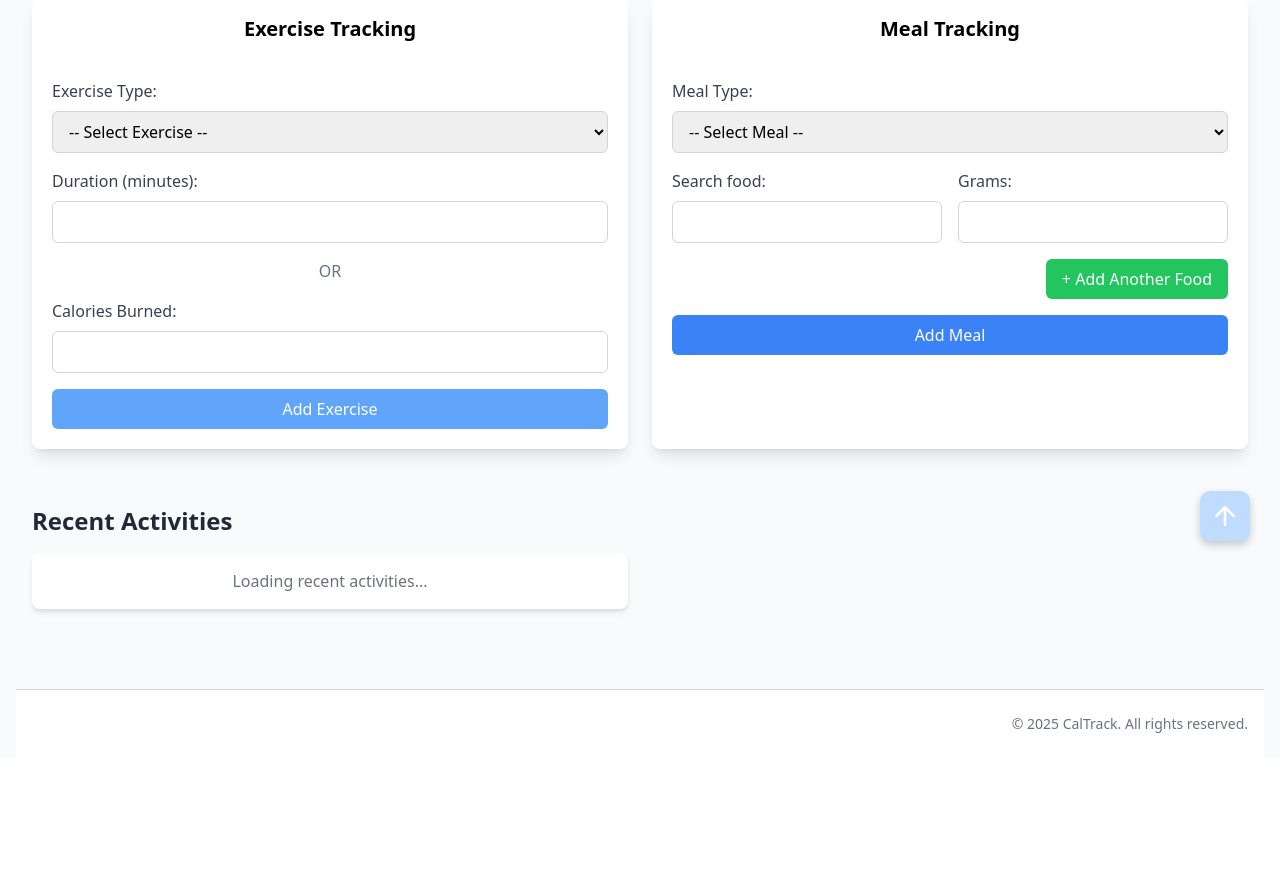
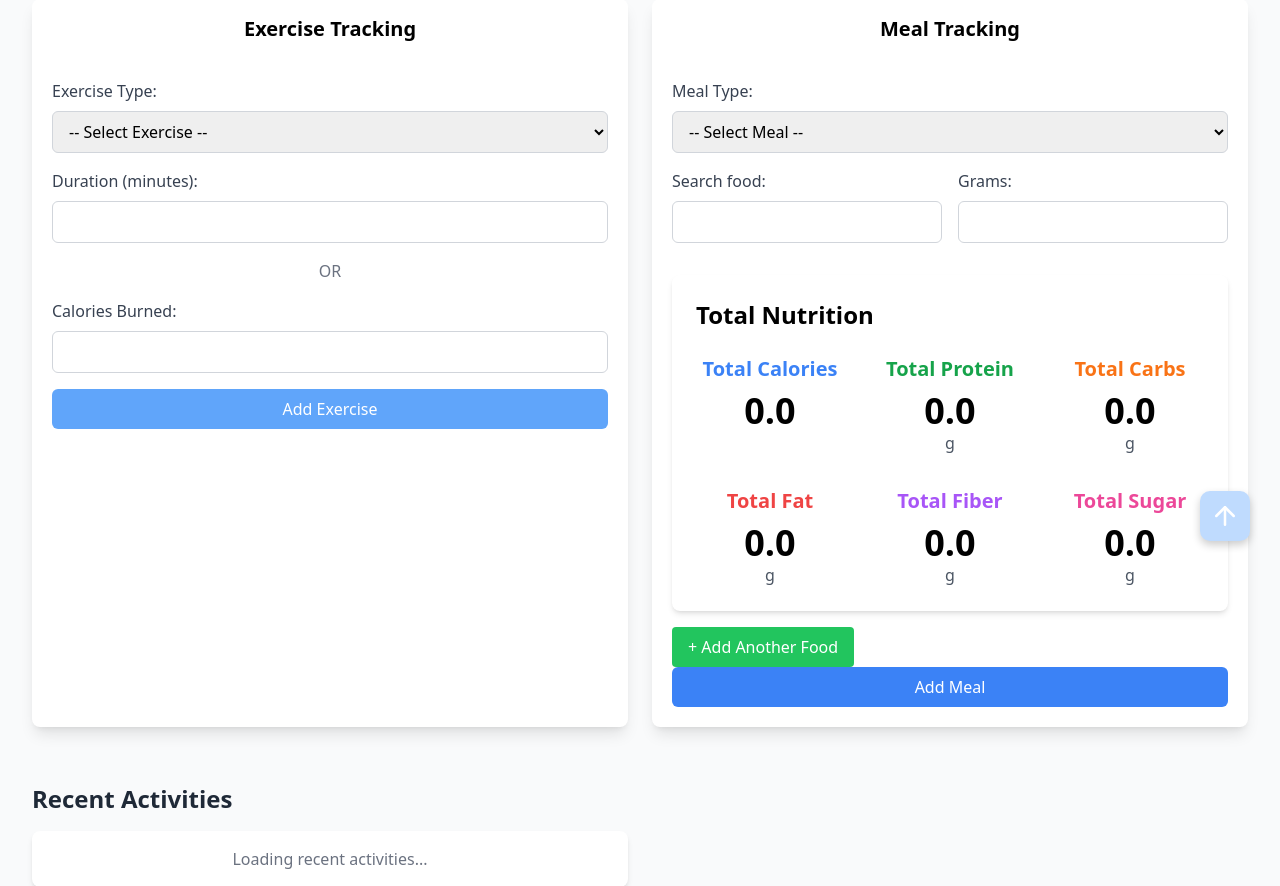
Before and after one commit to survivzhang/webTeam51, a Flask app: template app/templates/upload.html in a window 1280 px wide. Shown: the part 229-1115 px from the top of the page. Before the commit the page ends 962 px from the top, so only its background shows below. Run offline with Flask 3, Linux system fonts and the light colour scheme; the template is opened without the code that fills it, so the values that code supplies are empty; some libraries are stand-ins or nearby versions.

Commit message:
show total elements in submit page

```diff
--- a/app/static/js/upload.js
+++ b/app/static/js/upload.js
@@ -2,6 +2,7 @@ function bindAutocomplete(entry) {
   const foodInput = entry.querySelector('input[name="food_name"]');
   const gramsInput = entry.querySelector('input[name="grams_intake[]"]');
 
+  // Get all the hidden nutrition inputs
   const energyInput = entry.querySelector('input[name="calculated_energy[]"]');
   const proteinInput = entry.querySelector(
     'input[name="calculated_protein[]"]'
@@ -18,87 +19,136 @@ function bindAutocomplete(entry) {
   const newGramsInput = gramsInput.cloneNode(true);
   gramsInput.parentNode.replaceChild(newGramsInput, gramsInput);
 
-  // Add new event listeners
+  // Add event listeners to the new inputs
   newFoodInput.addEventListener("input", async () => {
-    const query = newFoodInput.value;
-    if (query.length < 2) return;
+    const food = newFoodInput.value;
+    const grams = parseFloat(newGramsInput.value) || 0;
+    console.log(`Calculating nutrition for ${food} (${grams}g)`);
 
-    const res = await fetch(`/autocomplete?query=${encodeURIComponent(query)}`);
-    const suggestions = await res.json();
-
-    let datalist = newFoodInput.nextElementSibling;
-    if (!datalist || datalist.tagName !== "DATALIST") {
-      datalist = document.createElement("datalist");
-      datalist.id = `suggestions-${Math.random().toString(36).substring(2, 8)}`;
-      newFoodInput.setAttribute("list", datalist.id);
-      newFoodInput.parentNode.appendChild(datalist);
+    if (!food || grams <= 0) {
+      console.log("Invalid food or grams value");
+      // Reset all nutrition values to 0
+      if (energyInput) energyInput.value = "0";
+      if (proteinInput) proteinInput.value = "0";
+      if (fatInput) fatInput.value = "0";
+      if (carbInput) carbInput.value = "0";
+      if (fiberInput) fiberInput.value = "0";
+      if (sugarInput) sugarInput.value = "0";
+      updateTotalNutrition();
+      return;
     }
-
-    datalist.innerHTML = "";
-    suggestions.forEach((food) => {
-      const option = document.createElement("option");
-      option.value = food;
-      datalist.appendChild(option);
-    });
-  });
-
-  newGramsInput.addEventListener("input", async () => {
-    const food = newFoodInput.value;
-    const grams = parseFloat(newGramsInput.value);
-    if (!food || isNaN(grams)) return;
 
     try {
       const res = await fetch(
         `/api/food_info?description=${encodeURIComponent(food)}`
       );
       const info = await res.json();
+      console.log("Food info:", info);
 
-      if (info && info.success) {
-        // 简单线性比例计算（假设info中单位为每100g）
-        energyInput.value = ((info.energy_per_100g || 0) * grams) / 100;
-        proteinInput.value = ((info.protein_per_100g || 0) * grams) / 100;
-        fatInput.value = ((info.fat_per_100g || 0) * grams) / 100;
-        carbInput.value = ((info.carb_per_100g || 0) * grams) / 100;
-        fiberInput.value = ((info.fiber_per_100g || 0) * grams) / 100;
-        sugarInput.value = ((info.sugar_per_100g || 0) * grams) / 100;
+      if (info.success) {
+        // Values are per 100g in the database
+        const multiplier = grams / 100; // Convert per 100g to actual grams
+
+        const calculatedValues = {
+          energy: parseFloat(info.energy_per_100g || 0) * multiplier,
+          protein: parseFloat(info.protein_per_100g || 0) * multiplier,
+          fat: parseFloat(info.fat_per_100g || 0) * multiplier,
+          carb: parseFloat(info.carb_per_100g || 0) * multiplier,
+          fiber: parseFloat(info.fiber_per_100g || 0) * multiplier,
+          sugar: parseFloat(info.sugar_per_100g || 0) * multiplier,
+        };
+
+        console.log(
+          `Calculated nutrition for ${grams}g of ${food}:`,
+          calculatedValues
+        );
+
+        // Update hidden inputs with calculated values
+        if (energyInput) energyInput.value = calculatedValues.energy.toFixed(1);
+        if (proteinInput)
+          proteinInput.value = calculatedValues.protein.toFixed(1);
+        if (fatInput) fatInput.value = calculatedValues.fat.toFixed(1);
+        if (carbInput) carbInput.value = calculatedValues.carb.toFixed(1);
+        if (fiberInput) fiberInput.value = calculatedValues.fiber.toFixed(1);
+        if (sugarInput) sugarInput.value = calculatedValues.sugar.toFixed(1);
 
         updateTotalNutrition();
-        // 🔥 总和更新
+      } else {
+        console.error("Error in food info response:", info.error);
       }
     } catch (error) {
-      console.error("Failed to fetch nutrition info:", error);
+      console.error("Error fetching food info:", error);
     }
   });
+
+  newGramsInput.addEventListener("input", () => {
+    // Trigger food input event to recalculate nutrition
+    newFoodInput.dispatchEvent(new Event("input"));
+  });
+
+  // Add food suggestions
+  fetch("/api/food_suggestions")
+    .then((res) => res.json())
+    .then((data) => {
+      if (data.success) {
+        const datalist = document.getElementById("food_suggestions");
+        datalist.innerHTML = ""; // Clear existing options
+        data.suggestions.forEach((food) => {
+          const option = document.createElement("option");
+          option.value = food;
+          datalist.appendChild(option);
+        });
+      }
+    })
+    .catch((error) => console.error("Error fetching food suggestions:", error));
 }
 
 function updateTotalNutrition() {
   const entries = document.querySelectorAll(".food-entry");
-
-  let totalEnergy = 0;
-  let totalProtein = 0;
-  let totalFat = 0;
-  let totalCarb = 0;
-  let totalFiber = 0;
-  let totalSugar = 0;
+  let totals = {
+    calories: 0,
+    protein: 0,
+    fat: 0,
+    carb: 0,
+    fiber: 0,
+    sugar: 0,
+  };
 
   entries.forEach((entry) => {
-    const getVal = (name) =>
-      parseFloat(entry.querySelector(`input[name="${name}[]"]`)?.value) || 0;
-
-    totalEnergy += getVal("calculated_energy");
-    totalProtein += getVal("calculated_protein");
-    totalFat += getVal("calculated_fat");
-    totalCarb += getVal("calculated_carb");
-    totalFiber += getVal("calculated_fiber");
-    totalSugar += getVal("calculated_sugar");
+    // Parse values as float and handle null/undefined
+    totals.calories += parseFloat(
+      entry.querySelector('input[name="calculated_energy[]"]')?.value || 0
+    );
+    totals.protein += parseFloat(
+      entry.querySelector('input[name="calculated_protein[]"]')?.value || 0
+    );
+    totals.fat += parseFloat(
+      entry.querySelector('input[name="calculated_fat[]"]')?.value || 0
+    );
+    totals.carb += parseFloat(
+      entry.querySelector('input[name="calculated_carb[]"]')?.value || 0
+    );
+    totals.fiber += parseFloat(
+      entry.querySelector('input[name="calculated_fiber[]"]')?.value || 0
+    );
+    totals.sugar += parseFloat(
+      entry.querySelector('input[name="calculated_sugar[]"]')?.value || 0
+    );
   });
 
-  document.getElementById("total_energy").value = totalEnergy.toFixed(1);
-  document.getElementById("total_protein").value = totalProtein.toFixed(1);
-  document.getElementById("total_fat").value = totalFat.toFixed(1);
-  document.getElementById("total_carb").value = totalCarb.toFixed(1);
-  document.getElementById("total_fiber").value = totalFiber.toFixed(1);
-  document.getElementById("total_sugar").value = totalSugar.toFixed(1);
+  // Update total nutrition display
+  document.getElementById("total-calories").textContent =
+    totals.calories.toFixed(1);
+  document.getElementById("total-protein").textContent =
+    totals.protein.toFixed(1);
+  document.getElementById("total-fat").textContent = totals.fat.toFixed(1);
+  document.getElementById("total-carbs").textContent = totals.carb.toFixed(1);
+  document.getElementById("total-fiber").textContent = totals.fiber.toFixed(1);
+  document.getElementById("total-sugar").textContent = totals.sugar.toFixed(1);
+
+  console.log("Updated total nutrition values:", totals);
+
+  return totals;
 }
 
 // document.addEventListener("input", async function (e) {
@@ -231,15 +281,63 @@ document.addEventListener("DOMContentLoaded", function () {
     }
   });
 
-  mealForm.addEventListener("submit", function (e) {
-    const mealType = document.getElementById("meal-type").value;
-    const energy = document.getElementById("total_energy").value;
+  // Get the meal form
+  const mealForm = document.getElementById("meal-form");
 
-    if (!mealType || !energy || parseFloat(energy) <= 0) {
-      e.preventDefault();
-      showValidationError("Please select a meal type and enter energy");
-    }
-  });
+  if (mealForm) {
+    mealForm.addEventListener("submit", function (e) {
+      e.preventDefault(); // Prevent default form submission
+
+      // Calculate latest totals
+      const totals = updateTotalNutrition();
+      console.log("Final totals before submission:", totals);
+
+      // Get meal type
+      const mealTypeId = document.getElementById("meal-type").value;
+
+      // Validate meal type
+      if (!mealTypeId) {
+        showValidationError("Please select a meal type");
+        return;
+      }
+
+      // Create FormData object
+      const formData = new FormData();
+      formData.append("meal_type_id", mealTypeId);
+      formData.append("calories", totals.calories.toString());
+      formData.append("proteins", totals.protein.toString());
+      formData.append("fats", totals.fat.toString());
+      formData.append("carbohydrates", totals.carb.toString());
+      formData.append("fiber", totals.fiber.toString());
+      formData.append("sugars", totals.sugar.toString());
+
+      // Log the form data for debugging
+      console.log("Submitting nutrition data to server:");
+      for (let pair of formData.entries()) {
+        console.log(pair[0] + ": " + pair[1]);
+      }
+
+      // Submit the form using fetch
+      fetch(mealForm.action, {
+        method: "POST",
+        body: formData,
+        credentials: "same-origin",
+      })
+        .then((response) => response.json())
+        .then((data) => {
+          console.log("Server response:", data);
+          if (data.status === "success") {
+            window.location.reload();
+          } else {
+            showValidationError(data.message);
+          }
+        })
+        .catch((error) => {
+          console.error("Error submitting form:", error);
+          showValidationError("Error saving meal data");
+        });
+    });
+  }
 
   function showValidationError(message) {
     // Create and show a toast notification
@@ -381,3 +479,20 @@ document.addEventListener("DOMContentLoaded", function () {
   // Fetch data on page load
   fetchRecentEntries();
 });
+
+// Add Food Button functionality
+function addFoodEntry() {
+  const container = document.getElementById("food-entries");
+  const entry = container.querySelector(".food-entry");
+  if (!entry) return;
+
+  const newEntry = entry.cloneNode(true);
+  // Clear all input values
+  newEntry.querySelectorAll("input").forEach((input) => (input.value = ""));
+
+  container.appendChild(newEntry);
+  bindAutocomplete(newEntry);
+
+  // Update totals
+  updateTotalNutrition();
+}
--- a/app/templates/upload.html
+++ b/app/templates/upload.html
@@ -144,26 +144,72 @@
                   min="0"
                 />
               </div>
-              <!-- Add hidden fields for calculated nutrition -->
-              <input type="hidden" name="calculated_energy[]" />
-              <input type="hidden" name="calculated_protein[]" />
-              <input type="hidden" name="calculated_fat[]" />
-              <input type="hidden" name="calculated_carb[]" />
-              <input type="hidden" name="calculated_fiber[]" />
-              <input type="hidden" name="calculated_sugar[]" />
+
+              <!-- Hidden nutrition inputs -->
+              <input type="hidden" name="calculated_energy[]" value="0" />
+              <input type="hidden" name="calculated_protein[]" value="0" />
+              <input type="hidden" name="calculated_fat[]" value="0" />
+              <input type="hidden" name="calculated_carb[]" value="0" />
+              <input type="hidden" name="calculated_fiber[]" value="0" />
+              <input type="hidden" name="calculated_sugar[]" value="0" />
             </div>
           </div>
 
-          <!-- Add Another Food Button -->
-          <div class="mb-4 text-right">
-            <button
-              type="button"
-              id="add-food"
-              class="bg-green-500 hover:bg-green-600 text-white px-4 py-2 rounded-md transition-all"
-            >
-              + Add Another Food
-            </button>
+          <!-- Total Nutrition Section -->
+          <div class="mt-8 p-6 bg-white rounded-lg shadow-md">
+            <h2 class="text-2xl font-bold mb-6">Total Nutrition</h2>
+            <div class="grid grid-cols-3 gap-8">
+              <div class="text-center">
+                <h3 class="text-xl font-semibold text-blue-500">
+                  Total Calories
+                </h3>
+                <p class="text-4xl font-bold mt-2" id="total-calories">0.0</p>
+              </div>
+              <div class="text-center">
+                <h3 class="text-xl font-semibold text-green-600">
+                  Total Protein
+                </h3>
+                <p class="text-4xl font-bold mt-2" id="total-protein">0.0</p>
+                <p class="text-gray-600">g</p>
+              </div>
+              <div class="text-center">
+                <h3 class="text-xl font-semibold text-orange-500">
+                  Total Carbs
+                </h3>
+                <p class="text-4xl font-bold mt-2" id="total-carbs">0.0</p>
+                <p class="text-gray-600">g</p>
+              </div>
+              <div class="text-center">
+                <h3 class="text-xl font-semibold text-red-500">Total Fat</h3>
+                <p class="text-4xl font-bold mt-2" id="total-fat">0.0</p>
+                <p class="text-gray-600">g</p>
+              </div>
+              <div class="text-center">
+                <h3 class="text-xl font-semibold text-purple-500">
+                  Total Fiber
+                </h3>
+                <p class="text-4xl font-bold mt-2" id="total-fiber">0.0</p>
+                <p class="text-gray-600">g</p>
+              </div>
+              <div class="text-center">
+                <h3 class="text-xl font-semibold text-pink-500">Total Sugar</h3>
+                <p class="text-4xl font-bold mt-2" id="total-sugar">0.0</p>
+                <p class="text-gray-600">g</p>
+              </div>
+            </div>
           </div>
+
+          <!-- Food suggestions datalist -->
+          <datalist id="food_suggestions"></datalist>
+
+          <!-- Add Food Button -->
+          <button
+            type="button"
+            onclick="addFoodEntry()"
+            class="mt-4 px-4 py-2 bg-green-500 text-white rounded hover:bg-green-600 focus:outline-none focus:ring-2 focus:ring-green-500 focus:ring-opacity-50"
+          >
+            + Add Another Food
+          </button>
           <input
             type="hidden"
             id="total_energy"
```
Also changed, not shown: app/route_api.py (+76 -26 lines), init_db.py (+4 -4 lines).
